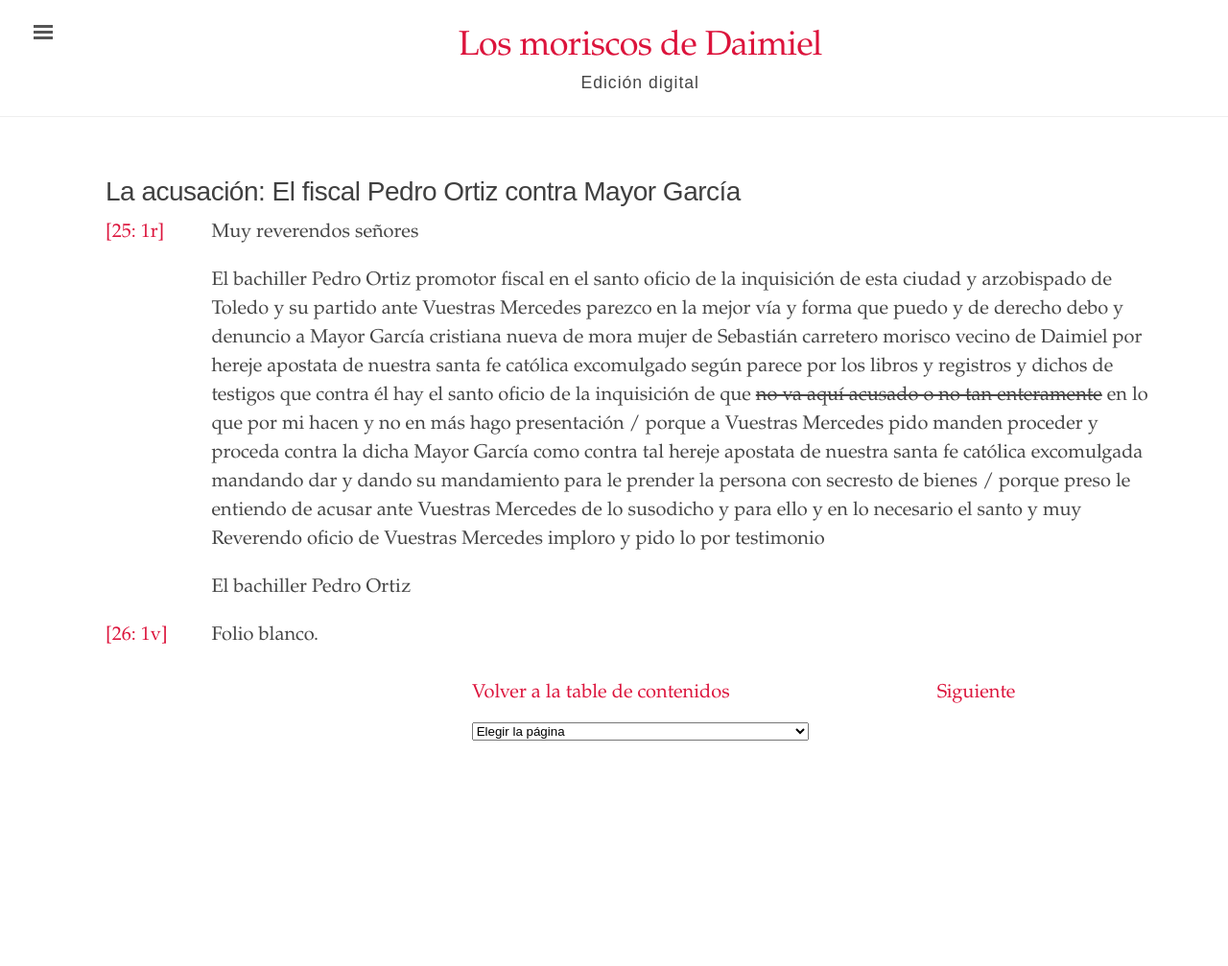
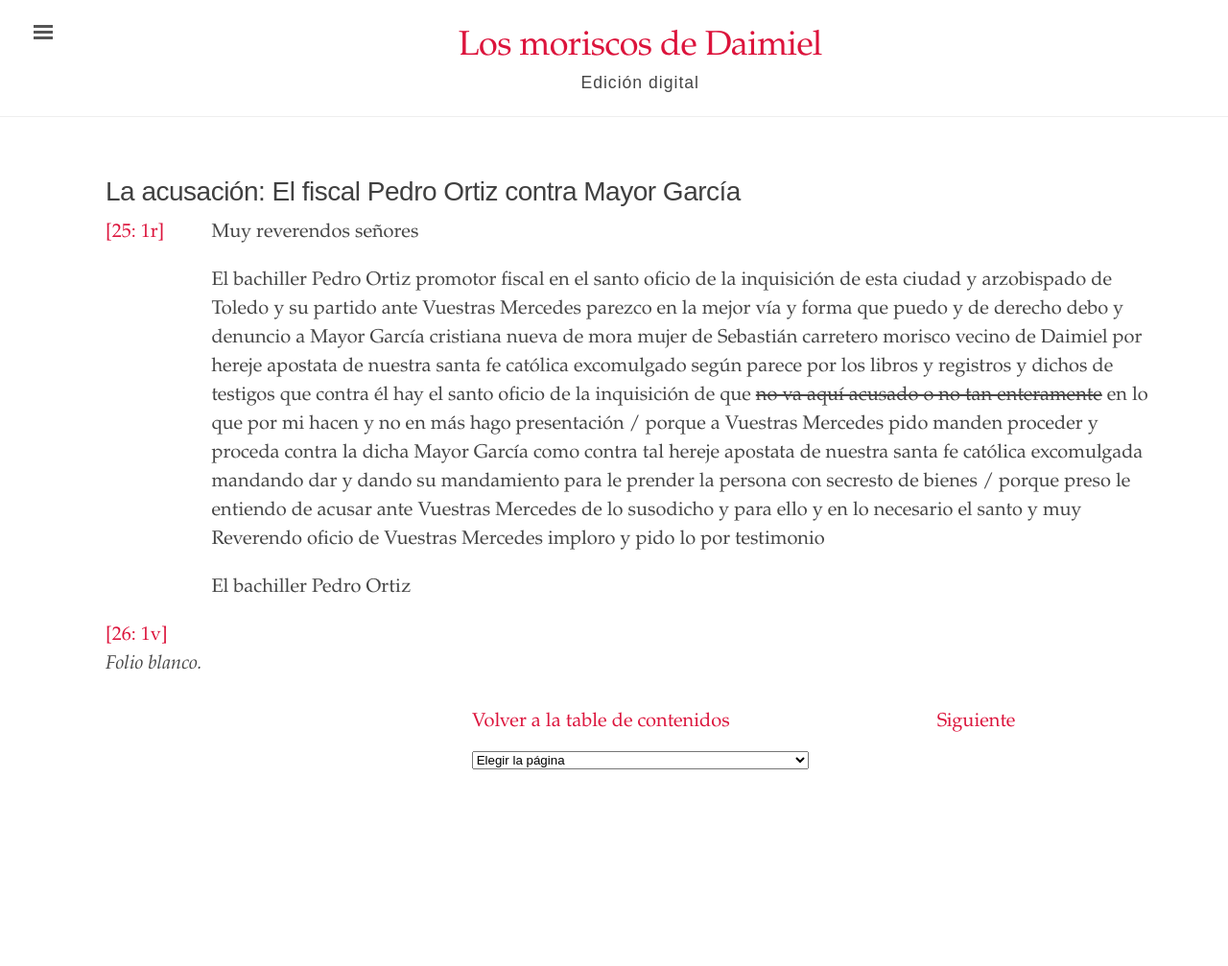
Before and after one commit to digbmc/moriscos-daimel, a Jekyll site: the page built from _textos-modernos/la-acusacion.md, in a window 1280 px wide. Shown: the whole page at 96% size. Built offline with Jekyll 4.4.1, drawn with Linux system fonts in a browser that asks for light colours; before the commit the page ends 977 px from its top, so only the background shows below that.

Commit message:
@media edits.

```diff
--- a/_layouts/ed-moderna.html
+++ b/_layouts/ed-moderna.html
@@ -12,13 +12,16 @@
                     {% if bloque contains '<p>' %}
                         {% assign parrafo = bloque | remove_first: '<p>' | strip %}
                         {% assign primera = parrafo | slice: 0 %} {% assign ultima = parrafo | slice: -1 %}
-                        {% if primera == "[" and ultima == "]" %}
+                        {% assign agarrar = parrafo | slice: -2 %}
+                        {% if primera == "[" and ultima == "]" and agarrar != "." %}
                             {% assign partes = parrafo | split: ':' %}
                             {% assign mitad = partes[0] | split: '[' %}
                             {% assign pagina = mitad[1] %}
                             {% assign orden = pagina | minus: 24 %}
                             {% assign transc = site.texts | where: "order", orden | first %}
                             <a href="{{ site.baseurl }}{{ transc.url }}">{{ parrafo }}</a>
+                        {% elsif primera == "[" and ultima == "]" and agarrar == "." %}
+                            <p><i>Folio blanco.</i></p>
                         {% endif %}
                     {% endif %}
                 {% endfor %}
--- a/_layouts/manuscrito.html
+++ b/_layouts/manuscrito.html
@@ -9,7 +9,7 @@
             <div class="column-left" id="folium">
                 <a href="{{site.baseurl}}{{ page.image }}" target="_blank">
                 <img src="{{ site.baseurl }}{{ page.image }}" alt="Manuscrito: {{ page.title }}"
-                style="max-width:80%;height:auto;margin:10px 0;">
+                style="max-width:95%;height:auto;margin:10px 0;">
                 </a>
             </div>
             <div class="column-right">
--- a/_sass/_ed.scss
+++ b/_sass/_ed.scss
@@ -884,6 +884,11 @@
   float: left;
   width: 40%;
 }
+@media (max-width: 768px) {
+  .column-left {
+    width: 100%;
+  }
+}
 .contenido {
   margin-left: 2.5rem;
   margin-right: 3rem;
@@ -899,6 +904,11 @@
 .column-right {
   float: left;
   width: 60%;
+}
+@media (max-width: 768px) {
+  .column-right {
+    width: 100%;
+  }
 }
 .hidden {
     visibility: hidden;
--- a/_textos-modernos/la-acusacion.md
+++ b/_textos-modernos/la-acusacion.md
@@ -17,4 +17,4 @@
 
 [26: 1v]
 
-Folio blanco.
+[Folio blanco.]
```
